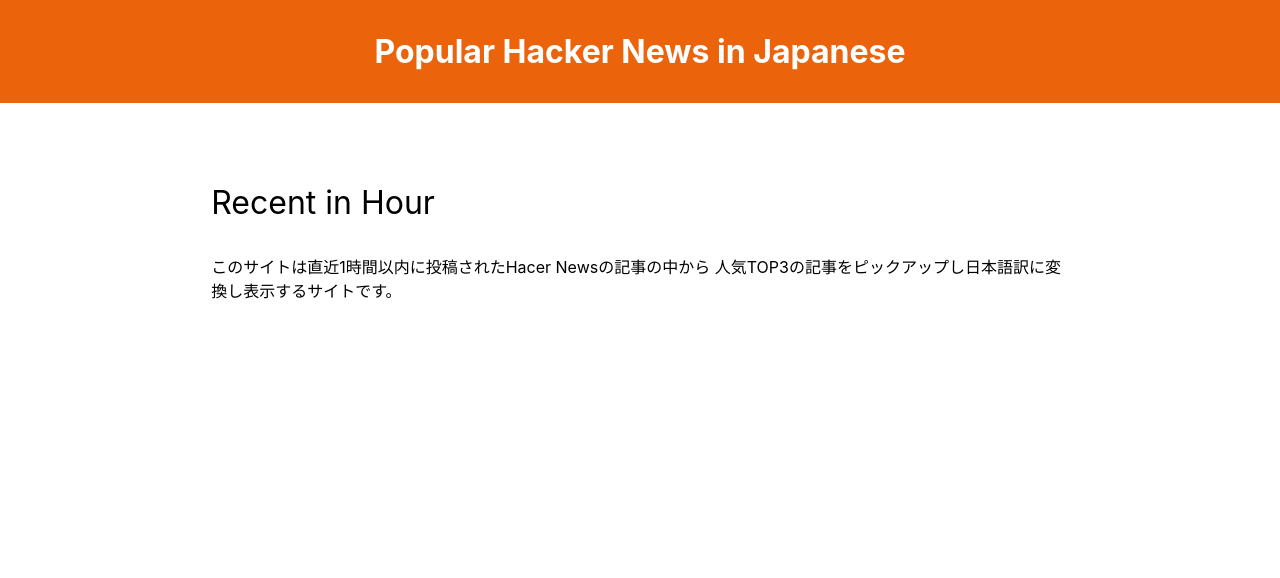
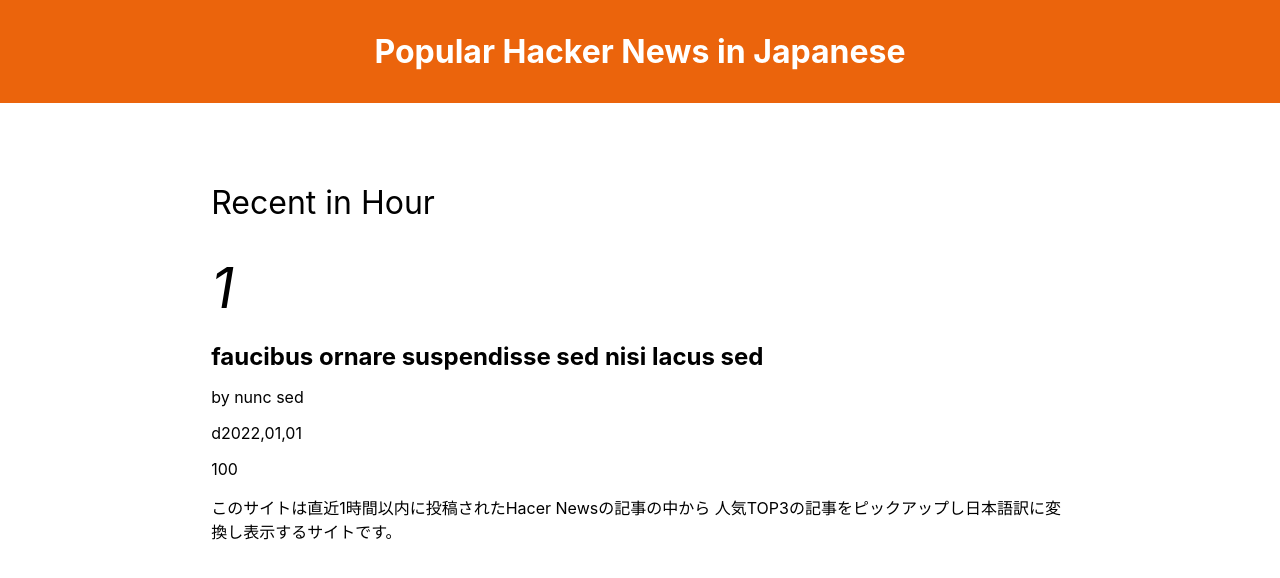
Before and after one commit to yuki-o1o5/Hacker-News-in-Japanese, a Next.js app: page /main in a window 1280 px wide. Shown: the top 578 px of the page. Built offline with nearby package versions, Linux system fonts and the light colour scheme.

Commit message:
fix/modify Article component

```diff
--- a/components/ArticleAuthor/ArticleAuthor.jsx
+++ b/components/ArticleAuthor/ArticleAuthor.jsx
@@ -1,6 +1,6 @@
 import styles from "./ArticleAuthor.module.css";
 
-const ArticleAuthor = (articleAuthor) => {
+const ArticleAuthor = ({ articleAuthor }) => {
   return <p className={styles.articleAuthor}>{articleAuthor}</p>;
 };
 
--- a/components/ArticlePoints/ArticlePoints.jsx
+++ b/components/ArticlePoints/ArticlePoints.jsx
@@ -1,6 +1,6 @@
 import styles from "./ArticlePoints.module.css";
 
-const ArticlePoints = (articlePoints) => {
+const ArticlePoints = ({ articlePoints }) => {
   return <p className={styles.articlePoints}>{articlePoints}</p>;
 };
 
--- a/components/ArticleTitle/ArticleTitle.jsx
+++ b/components/ArticleTitle/ArticleTitle.jsx
@@ -1,6 +1,6 @@
 import styles from "./ArticleTitle.module.css";
 
-const ArticleTitle = (articleTitle) => {
+const ArticleTitle = ({articleTitle}) => {
   return <h2 className={styles.articleTitle}>{articleTitle}</h2>;
 };
 
--- a/pages/main/index.jsx
+++ b/pages/main/index.jsx
@@ -1,20 +1,21 @@
 import Article from "../../components/Article/Article.jsx";
+import ArticleAuthor from "../../components/ArticleAuthor/ArticleAuthor.jsx";
 import ArticlesCategoryTitle from "../../components/ArticlesCategoryTitle/ArticlesCategoryTitle.jsx";
 import PageDescription from "../../components/PageDescription/PageDescription.jsx";
 import PageTitle from "../../components/PageTitle/PageTitle.jsx";
 
-const Mainpage = (props) => {
+const Mainpage = () => {
   return (
     <div>
       <PageTitle />
       <div className={"main_container"}>
         <ArticlesCategoryTitle articlesCategoryTitle={"Recent in Hour"} />
         <Article
-          articleNumber={"1"}
-          articleTitle={"Lorem"}
-          articleAuthor={"by nunc sed"}
-          articleTime={"2022,01,01"}
-          articlePoints={"96 p0ints"}
+          articleTitle="faucibus ornare suspendisse sed nisi lacus sed"
+          articleNumber="1"
+          articleAuthor="by nunc sed"
+          articleTime="d2022,01,01"
+          articlePoints="100"
         />
         <PageDescription />
       </div>
```
Also changed, not shown: components/Article/Article.jsx (+9 -7 lines).
